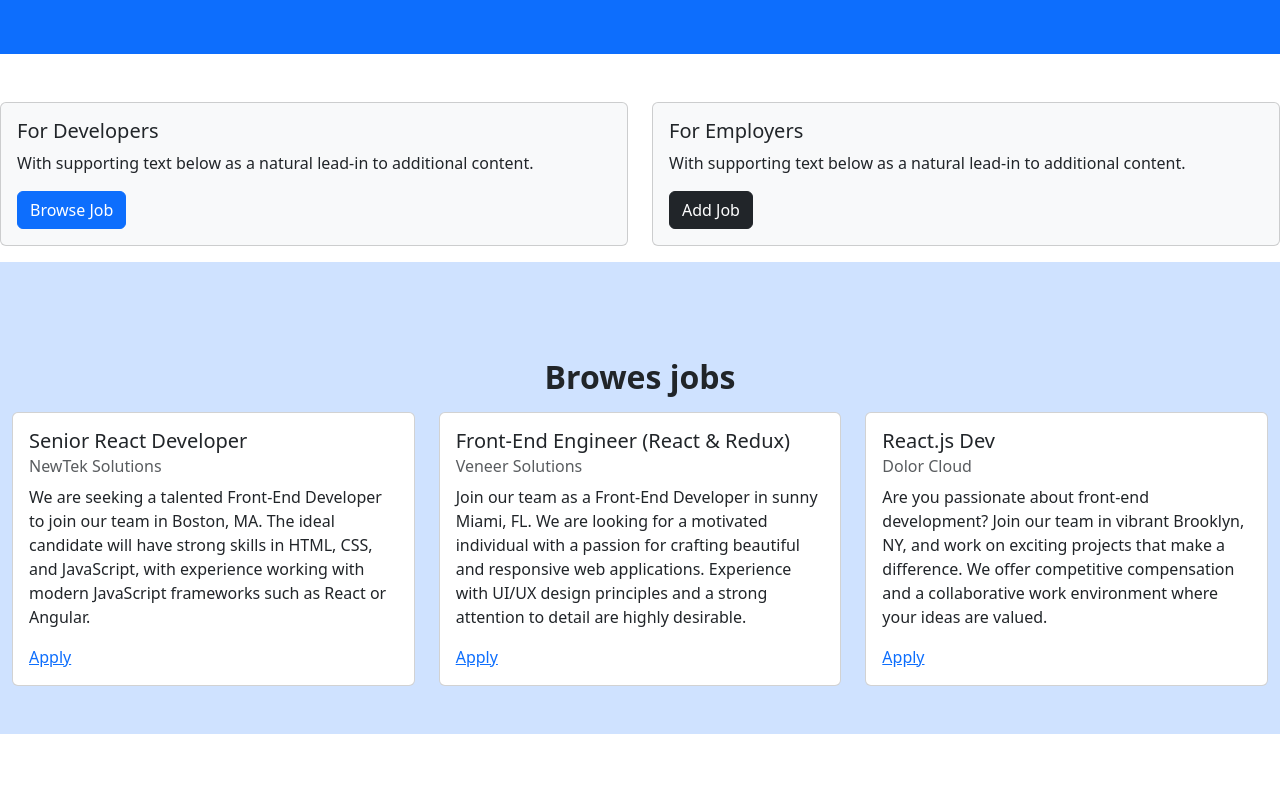
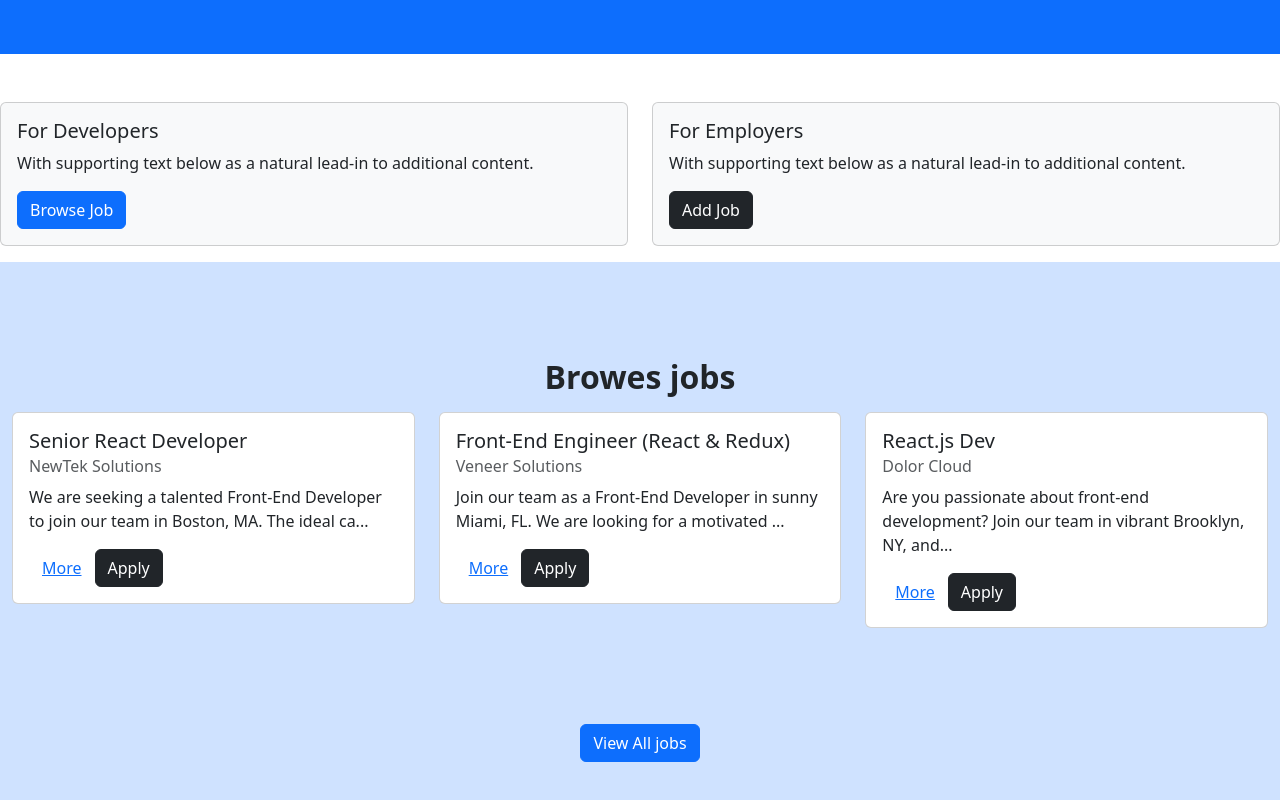
Before and after one commit to surangamadhushan24/job-listing-web, a React (Vite) app: page / in a window 1280 px wide. Shown: the part 252-1052 px from the top of the page. Before the commit the page ends 986 px from the top, so only its background shows below. Built offline with nearby package versions, Linux system fonts and the light colour scheme.

Commit message:
add layout,index routes

```diff
--- a/package.json
+++ b/package.json
@@ -12,7 +12,8 @@
   "dependencies": {
     "bootstrap": "^5.3.3",
     "react": "^18.3.1",
-    "react-dom": "^18.3.1"
+    "react-dom": "^18.3.1",
+    "react-router-dom": "^7.1.1"
   },
   "devDependencies": {
     "@eslint/js": "^9.17.0",
--- a/src/App.jsx
+++ b/src/App.jsx
@@ -1,21 +1,20 @@
 import React from 'react';
-import Navbar from './component/Navbar';
-import Heroes from './component/Heroes';
-import HomeCards from './component/HomeCards';
-import JobListings from './component/JobListings';
+import {Route,createBrowserRouter,createRoutesFromElements,RouterProvider} from 'react-router-dom'
+import HomePage from './pages/HomePage';
+import MainLayout from './layouts/MainLayout';
 
 
+const router = createBrowserRouter
+(createRoutesFromElements(
+<Route path='/' element={<MainLayout/>} >
+  <Route index element ={<HomePage/>}/>
+</Route>
+));
 
 
 function App() {
     return (
-        <>
-        <Navbar />
-        <Heroes  />
-        <HomeCards/>
-        <JobListings/>
-
-        </>
+      <RouterProvider router={router} />
     );
 }
 
--- a/src/component/JobListing.jsx
+++ b/src/component/JobListing.jsx
@@ -1,6 +1,18 @@
 import React from 'react'
+import { useState } from 'react'
+
+
 
 function JobListing({job}) {
+
+    const[showFullDescription, setShowFullDescription] = useState(false);
+
+    let description = job.description;
+
+    if(!showFullDescription){
+        description = description.substring(0, 90) + '...';
+    }
+
   return (
     <>
     <div className="col" >
@@ -8,8 +20,10 @@ function JobListing({job}) {
             <div className="card-body">
               <h5 className="card-title">{job.title}</h5>
               <h6 className="card-subtitle mb-2 text-muted">{job.company.name}</h6>
-              <p className="card-text">{job.description}</p>
-              <a href={job.link} className="card-link">Apply</a>
+              <p className="card-text">{description}</p>
+              <button type="button" onClick={() => setShowFullDescription(!showFullDescription)} className="btn btn-link">{showFullDescription?'Less':'More'}</button>
+
+              <a href={job.link} className="btn btn-dark">Apply</a>
             </div>
           </div>
         </div>
--- a/src/component/JobListings.jsx
+++ b/src/component/JobListings.jsx
@@ -1,6 +1,7 @@
 import React from 'react'
 import jobs from '../jobs.json'
 import JobListing from './JobListing'
+
 
 function JobListings() {
 
--- a/src/component/ViewAllJobs.jsx
+++ b/src/component/ViewAllJobs.jsx
@@ -1,9 +1,13 @@
 import React from 'react'
+
 
 function ViewAllJobs() {
   return (
     <>
-    <a href="/jobs" className="btn btn-primary">Apply</a>
+    <div className="container-fluid bg-primary-subtle  py-5 text-center">
+    <a href="/jobs" className="btn btn-primary">View All jobs</a>
+    </div>
+
     </>
 
   )
--- /dev/null
+++ b/src/layouts/MainLayout.jsx
@@ -0,0 +1,15 @@
+import React from 'react'
+import { Outlet } from 'react-router-dom'
+import Navbar from '../component/Navbar'
+
+function MainLayout() {
+  return (
+    <>
+    <Navbar/>
+    <Outlet/>
+    </>
+
+  )
+}
+
+export default MainLayout
--- /dev/null
+++ b/src/pages/HomePage.jsx
@@ -0,0 +1,19 @@
+import React from 'react'
+import Heroes from '../component/Heroes'
+import HomeCards from '../component/HomeCards'
+import JobListings from '../component/JobListings'
+import ViewAllJobs from '../component/ViewAllJobs'
+
+function HomePage() {
+  return (
+    <>
+    <Heroes/>
+    <HomeCards/>
+    <JobListings/>
+    <ViewAllJobs/>
+
+    </>
+  )
+}
+
+export default HomePage
```
Also changed, not shown: 1 other file (tests, documents, lock files or other folders).
